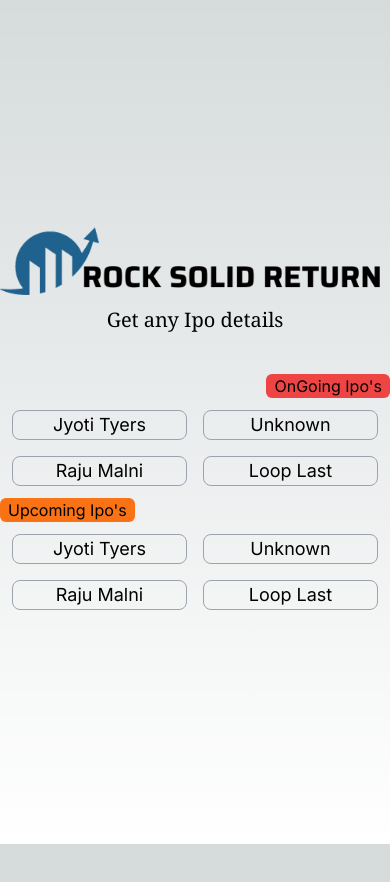
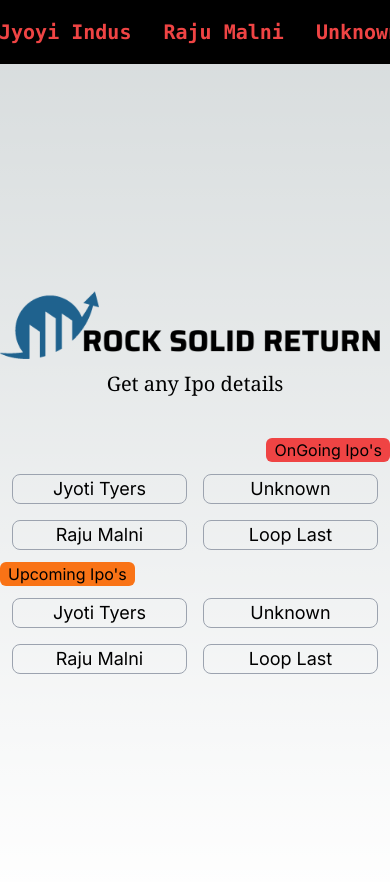
Before and after one commit to 07jhashubham/ipo, a Next.js app: page / in a window 390 px wide. Shown: the top 882 px of the page. Before the commit the page ends 844 px from the top, so only its background shows below. Built offline with nearby package versions, Linux system fonts and the light colour scheme.

Commit message:
Marque added

```diff
--- a/app/page.tsx
+++ b/app/page.tsx
@@ -4,10 +4,12 @@ import Image from "next/image";
 import Link from "next/link";
 import logo from "@/public/Logo.png";
 import { useState, useEffect } from "react";
+import Marquee from "react-fast-marquee";
 
 export default function Home() {
   const [backGround, setBackGround] = useState("bg-green-500");
   const [secBackGroud, setSecBackGround] = useState("bg-blue-500");
+  const [textClor, setTextColor] = useState("text-red-500")
   useEffect(() => {
     let interval = setInterval(() => {
       setBackGround((x) =>
@@ -19,14 +21,34 @@ export default function Home() {
         return x === "bg-blue-500" ? "bg-orange-500" : "bg-blue-500";
       });
     }, 1000);
+    let interval3 = setInterval(() => {
+      setTextColor((x) => {
+        return (x === "text-red-500" ? "text-green-500" : "text-red-500")
+      })
+    }, 500);
     return () => {
       clearInterval(interval);
       clearInterval(interval2);
+      clearInterval(interval3)
     };
   }, []);
 
   return (
     <main className="">
+      <Marquee
+        speed={60}
+        autoFill
+        pauseOnHover
+        className={`w-full justify-between items-center flex bg-black h-16 ${textClor} sticky`}
+      >
+        <div className=" md:space-x-24 space-x-8 flex flex-row text-xl font-bold font-mono mr-8 md:mr-24">
+          <Link href={"/jyoti"}>Jyoyi Indus</Link>
+          <div className=" ">Raju Malni</div>
+          <div>Unknown</div>
+          <div className=" ">Loop Last</div>
+        </div>
+      </Marquee>
+
       <div className="flex flex-col h-screen items-center justify-center ">
         <Image alt="sfs" src={logo} className="" />
         <p className=" text-xl font-medium font-serif text-center mb-10">
```
Also changed, not shown: package.json (+4 -3 lines), app/globals.css (line endings or trailing spaces), 1 other file (tests, documents, lock files or other folders).
